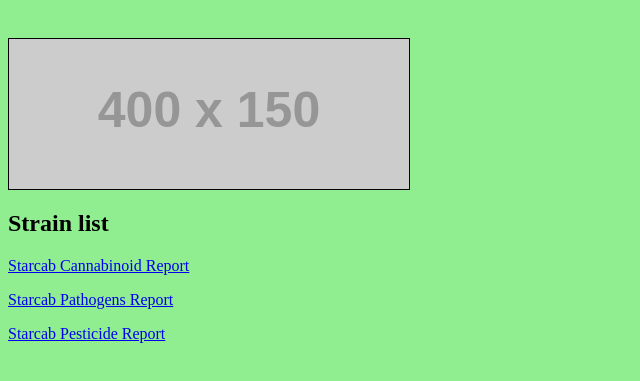
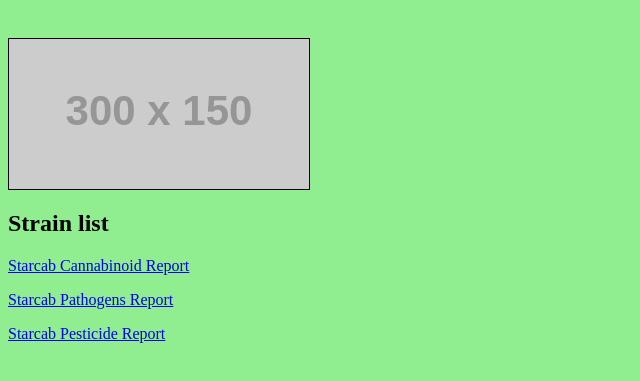
Before and after one commit to SillySage6/Zaza, a plain HTML site: page index.html in a window 1280 px wide. Shown: the part 57-438 px from the top of the page, without its empty margins (0-640 px from the left). Drawn offline with Linux system fonts and the light colour scheme; placeholder pictures from the web are drawn by us.

Commit message:
Update index.html

```diff
--- a/index.html
+++ b/index.html
@@ -7,7 +7,7 @@
     <body style="background-color: lightgreen;">
 
         <p style="font-size: 2.5rem;"><b>VTGRN Test Results</b></p>
-        <img src="https://via.placeholder.com/400x150" border="1">
+        <img src="https://via.placeholder.com/300x150" border="1">
         <br>
         <h2>Strain list</h2>
         <p><a href="SCcannibinoidreport.pdf">Starcab Cannabinoid Report</a></p>
```
